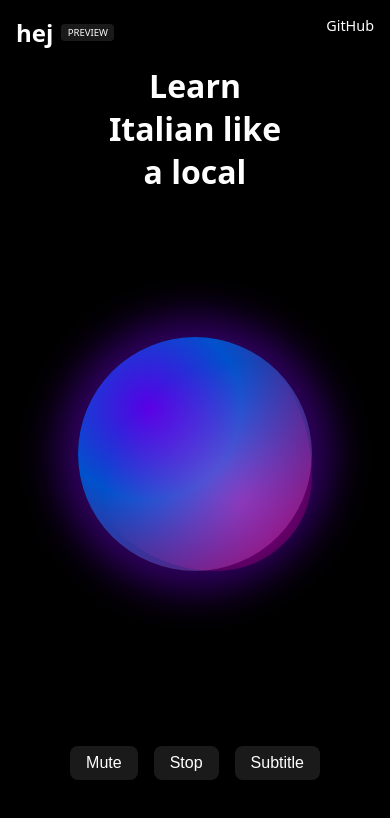
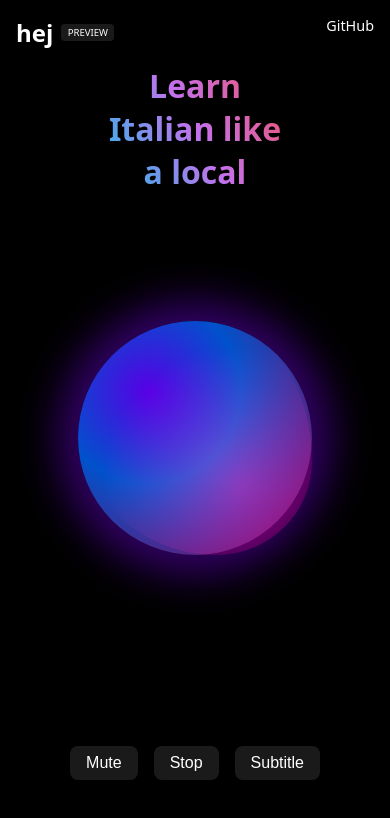
Before and after one commit to MasMedIm/Hej, a website: page public/index.html in a window 390 px wide. Drawn offline with Linux system fonts and the light colour scheme; no server answers.

Commit message:
update header

```diff
--- a/public/index.html
+++ b/public/index.html
@@ -157,6 +157,16 @@
         margin: 0;
         margin-top: 1rem;
         font-size: 3rem;
+        /* modern tri-color gradient */
+        background: linear-gradient(
+          60deg,
+          #12c2e9 0%,
+          #c471ed 50%,
+          #f64f59 100%
+        );
+        -webkit-background-clip: text;
+        background-clip: text;
+        color: transparent;
       }
       .page-header p {
         margin: 0.5rem 0 0;
@@ -185,6 +195,7 @@
         /* shrink orb size already handled, push orb below title */
         #orb {
           margin-top: 4rem;
+          margin-bottom: 2rem;
         }
         .page-header {
           top: 1rem;
```
